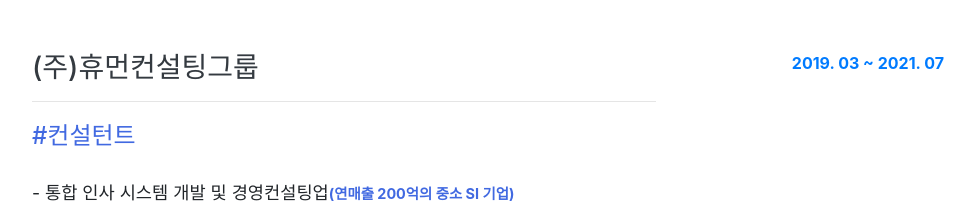
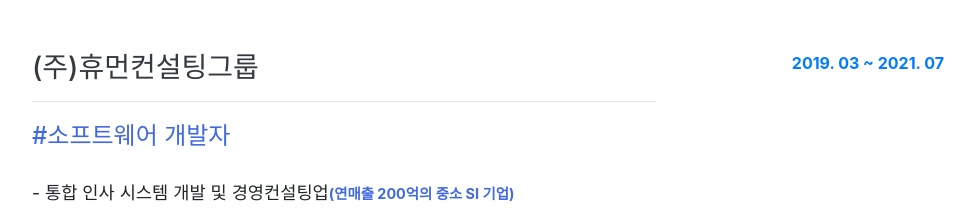
Before and after one commit to InSeong-So/InSeong-So.github.io, a website with bundled scripts: page index.html in a window 1280 px wide. Shown: the part 1685-1893 px from the top of the page, without its empty margins (288-1263 px from the left). Built offline with nearby package versions, Linux system fonts and the light colour scheme; a web font is replaced by a local one.

Commit message:
직책 명칭 변경

```diff
--- a/index.html
+++ b/index.html
@@ -171,7 +171,7 @@
                     <div class="resume-content">
                         <h3 class="mb-0">(주)휴먼컨설팅그룹</h3>
                         <hr>
-                        <div class="subheading mb-3">#컨설턴트</div>
+                        <div class="subheading mb-3">#소프트웨어 개발자</div>
                         <p>
                             - 통합 인사 시스템 개발 및 경영컨설팅업<span style="font-size: .9rem; font-weight: bold; color:#4169E1"> (연매출 200억의 중소 SI 기업)</span><br>
                             - 업무 모듈(조직/인사, 복리후생, 평가)의 웹/모바일 화면 개발<br>
```
Also changed, not shown: README.md.
